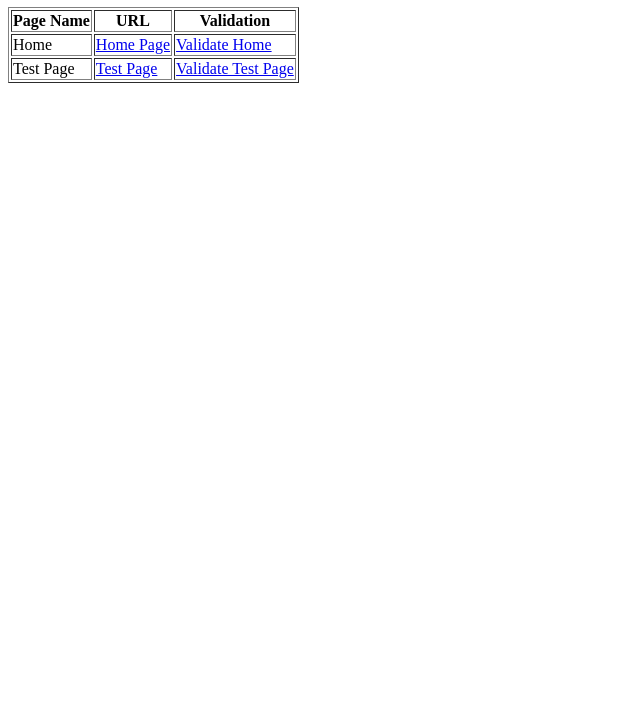
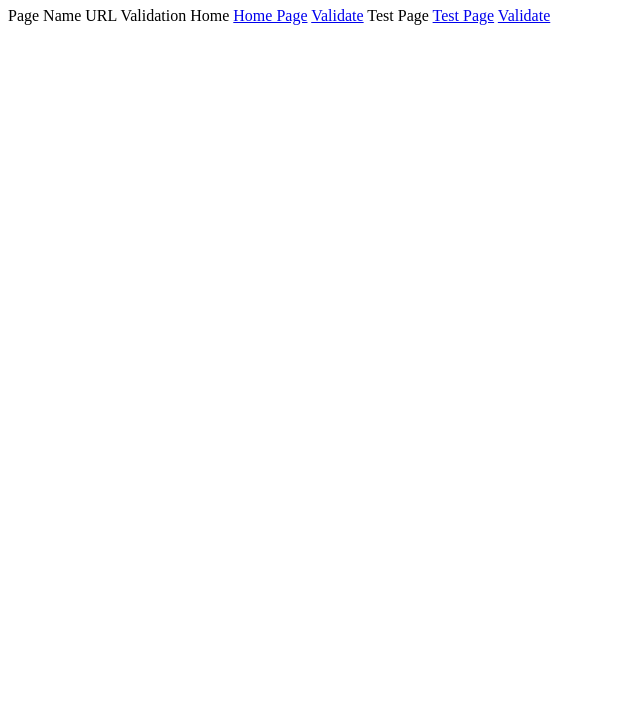
Before and after one commit to colebuford/colebuford.github.io, a plain HTML site: page test.html in a window 1280 px wide. Shown: the part 73-800 px from the top of the page, without its empty margins (0-640 px from the left). Drawn offline with Linux system fonts and the light colour scheme.

Commit message:
Update test.html

```diff
--- a/test.html
+++ b/test.html
@@ -7,7 +7,6 @@
 </head>
 <body>
     <h1>Page List</h1>
-    <table border="1">
         <tr>
             <th>Page Name</th>
             <th>URL</th>
@@ -16,12 +15,12 @@
         <tr>
             <td>Home</td>
             <td><a href="https://colebuford.github.io/index.html">Home Page</a></td>
-            <td><a href="https://validator.w3.org/nu/?doc=https://colebuford.github.io/index.html">Validate Home</a></td>
+            <td><a href="https://validator.w3.org/nu/?doc=https://colebuford.github.io/index.html">Validate</a></td>
         </tr>
         <tr>
             <td>Test Page</td>
             <td><a href="https://colebuford.github.io/test.html">Test Page</a></td>
-            <td><a href="https://validator.w3.org/nu/?doc=https://colebuford.github.io/test.html">Validate Test Page</a></td>
+            <td><a href="https://validator.w3.org/nu/?doc=https://colebuford.github.io/test.html">Validate</a></td>
         </tr>
         <!-- Add more rows as needed -->
     </table>
```
